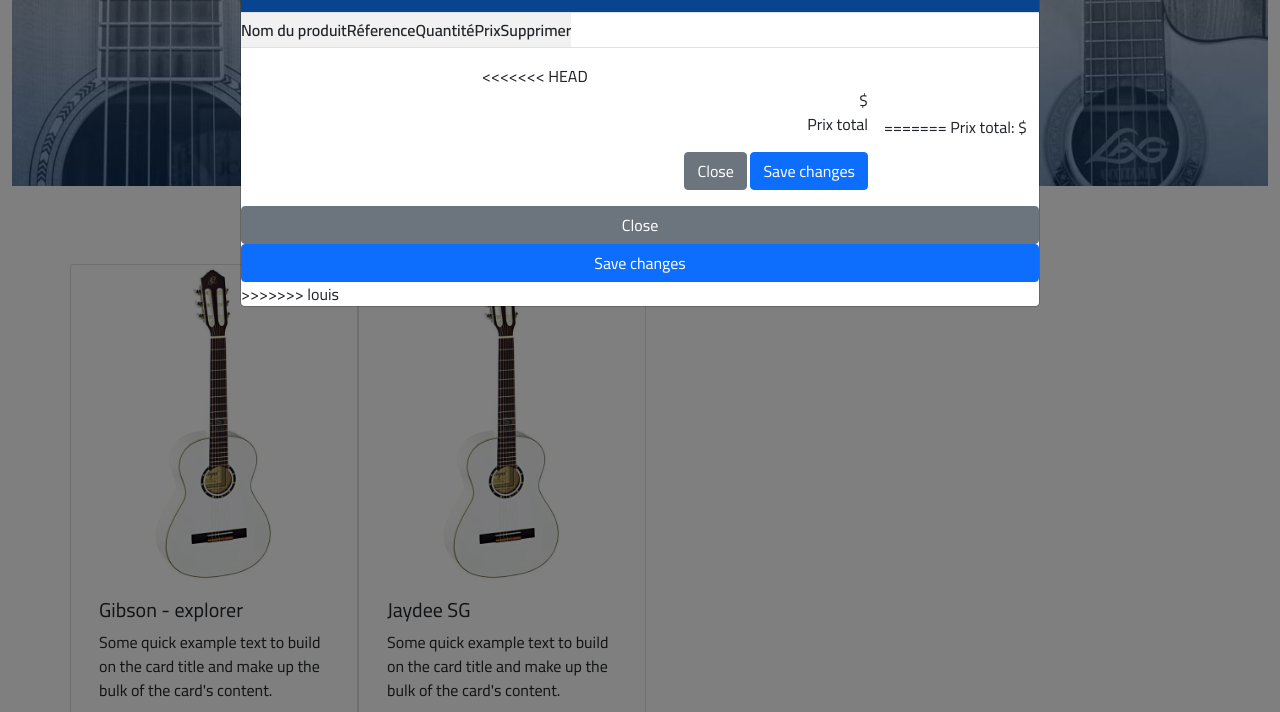
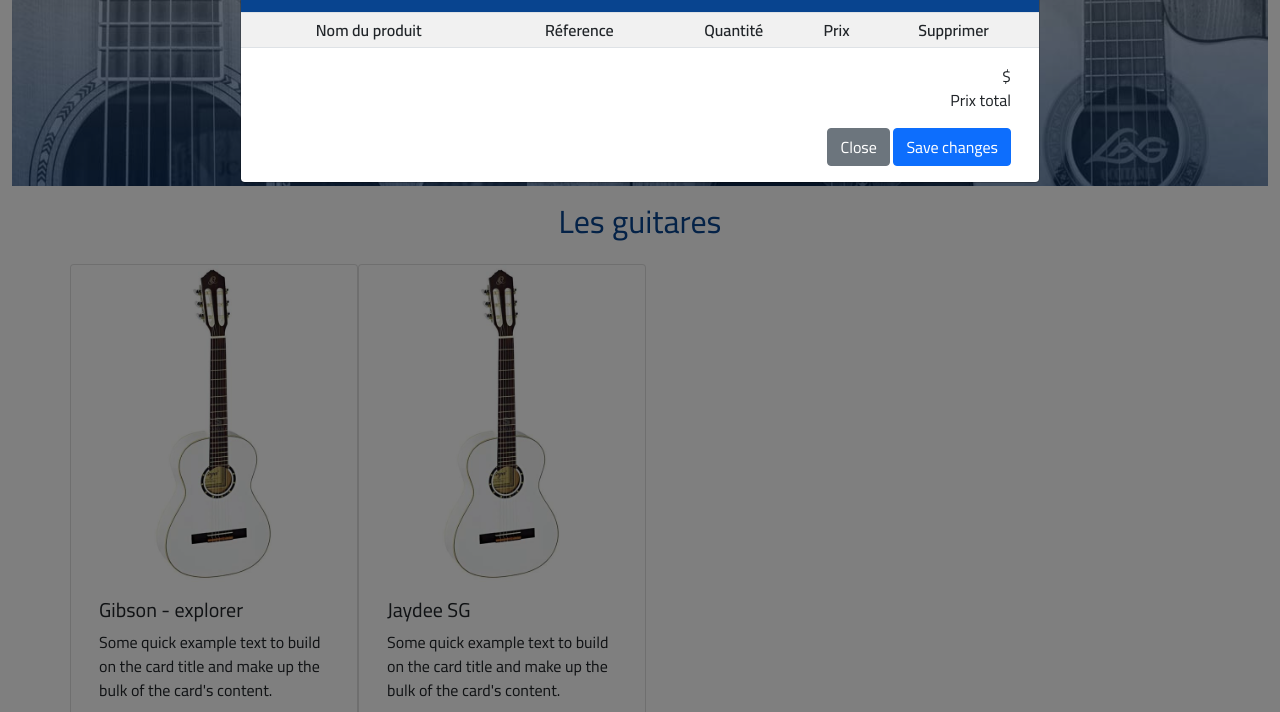
Before and after one commit to Nlmc/e-commerceJS, a plain HTML site: page index.html in a window 1280 px wide. Both pictures are taken after a click on the link 1163 px from the left and 28 px from the top of the page. Shown: the part 79-791 px from the top of the page. Drawn offline with nearby package versions, Linux system fonts and the light colour scheme.

Commit message:
panier plus joli

```diff
--- a/css/style.css
+++ b/css/style.css
@@ -46,6 +46,12 @@
     padding:5px 0;
     text-align: center;
 }
+table {
+    width: 100%;
+}
+table tbody td i {
+    margin: 0 0.2rem;
+}
 .btn-pannier {
     border:1px solid #ddd;
     padding:2px 10px;
--- a/index.html
+++ b/index.html
@@ -45,11 +45,9 @@
                             <ul id="main-menu" class="navbar-nav">
                                 <li class="nav-item list ">
                                     <a id="nav-guitares" class="nav-link" href="#"  role="button" aria-expanded="false">Guitares</a>
-
                                 </li>
                                 <li class="nav-item list">
                                     <a id="nav-basses" class="nav-link" href="#" role="button" aria-expanded="false">Basses</a>
-
                                 </li>
                                 <li class="nav-item list">
                                     <a id="nav-ukeleles" class="nav-link" href="#" role="button" aria-expanded="false">Ukélélés</a>
@@ -57,9 +55,7 @@
                                 </li>
                                 <li class="nav-item list active">
                                     <a id="nav-all" class="nav-link" href="#" role="button" aria-expanded="false">Voir tous les produits</a>
-
                                 </li>
-
 
                             </ul>
                         </div> <!-- end nav -->
@@ -72,14 +68,9 @@
                     <div class="col-2 col-md-2 col-lg-1 justify-content-end text-end">
                         <!-- button pannier -->
                         <a data-bs-toggle="modal" data-bs-target="#pannierModal" class="btn-pannier" href="#" title="Panier"><i class="bi bi-cart-dash fs-4"></i></a>
-
                     </div>
-
                 </div>
             </div> <!-- end container fluid -->
-
-
-
 
             </div>
         </nav>
@@ -124,7 +115,7 @@
                       <p class="card-text">Some quick example text to build on the card title and make up the bulk of the card's content.</p>
                         <p><span class="price">3000</span>$</p>
                         <p>Réf: <span class="ref">388849</span></p>
-                      <a class="btn btn-primary addCard" data-id="003">Ajouter au panier</a>
+                      <a class="btn btn-primary addCard" data-id="3">Ajouter au panier</a>
                     </div>
                 </div>
 
@@ -206,7 +197,6 @@
             </div>
             <div class="modal-footer ">
                 <div class="row">
-<<<<<<< HEAD
                     <div class="col-md-12 text-end">
                         <p class="col-md-12 text-end fs-6 p-0 m-0"><span class=" fs-3" id="totalPrice"></span>$</p>
                         <p class="col-md-12 text-end fs-6">Prix total</p>
@@ -215,17 +205,8 @@
                         <button type="button" class="btn btn-secondary" data-bs-dismiss="modal">Close</button>
                         <button type="button" class="btn btn-primary">Save changes</button>
                     </div>
+                </div> <!-- end row modalfooter-->
 
-
-
-                </div> <!-- end row modalfooter-->
-=======
-                    Prix total:
-                    <span id="totalPrice"></span>$
-                </div>
-              <button type="button" class="btn btn-secondary" data-bs-dismiss="modal">Close</button>
-              <button type="button" class="btn btn-primary" id="modal-save">Save changes</button>
->>>>>>> louis
             </div>
         </div>
         </div>
--- a/js/app.js
+++ b/js/app.js
@@ -1,26 +1,31 @@
-const basketArticles = [];
-let obj = [];
+const basketArticles = []; //Panier
+let obj = []; //Tableau qui contiendra le resultat du json
 let url = 'js/products.json';
 
-let buttons = document.querySelectorAll('a.addCard');
+let buttons = document.querySelectorAll('a.addCard');// boutons ajouter au panier
 
+// on boucle sur les boutons ajouter au panier
 buttons.forEach(item => {
     item.addEventListener('click', () => {
 
         let itemId = item.getAttribute('data-id');
 
+        // si l'article existe déjà dans le ânier on incrémente la quantité
         if (basketArticles.some(elem => elem.id == itemId)) {
           let index = basketArticles.findIndex(x => x.id === itemId);
           basketArticles[index].quantity += 1;
           displayBasket();
           console.log('l\'article existe déjà dans le panier');
         } else {
+          // sinon on l'ajoute
           let index = obj.findIndex(x => x.id === itemId);
           addToBasket(obj[index]);
         }
     })
 });
 
+// on va chercher le json à l'url indiquée puis on le met
+// dans la variable obj
 fetch(url)
     .then(res => res.json())
     .then(out => obj = out)
```
